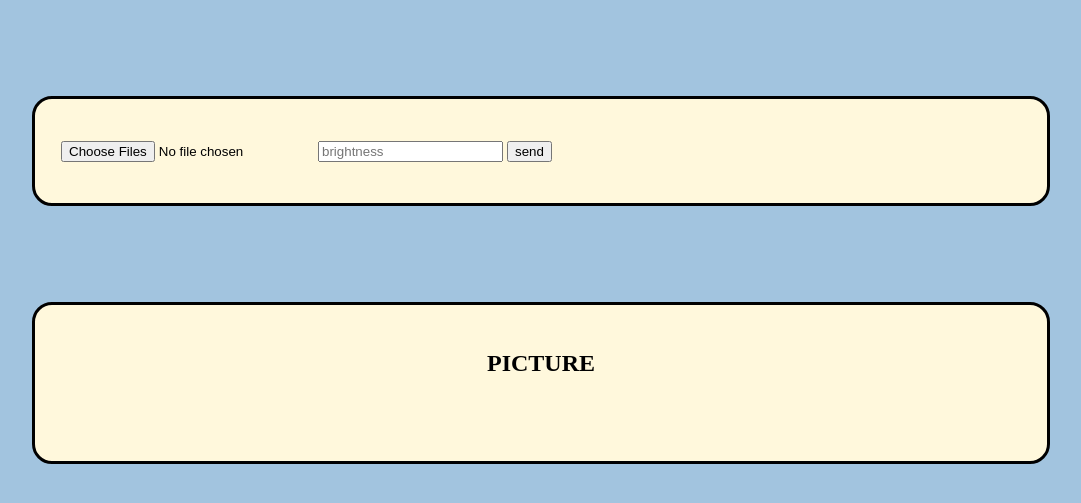
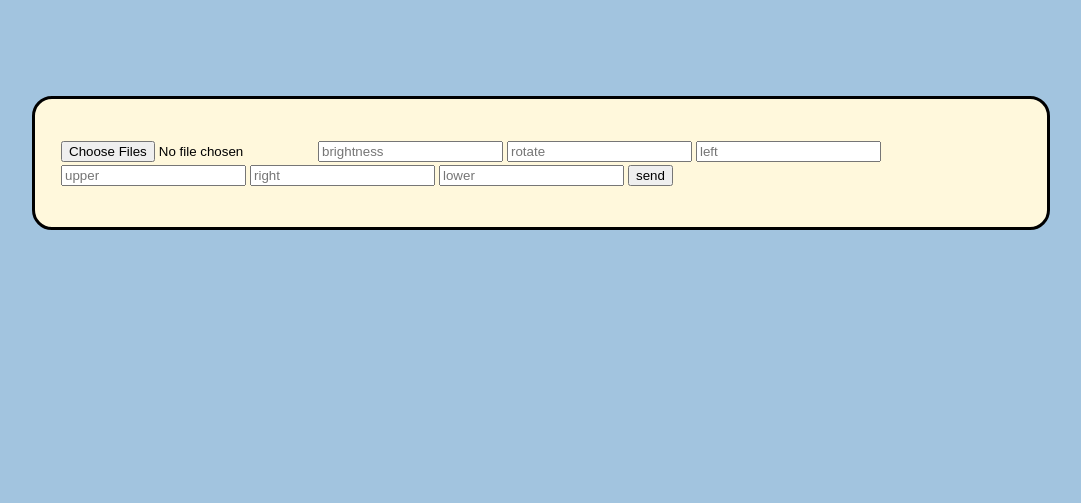
Before and after one commit to AlexanderGalimov/Python_2sem_Task_6, a Flask app: page / in a window 1280 px wide. Shown: the part 109-612 px from the top of the page, without its empty margins (99-1180 px from the left). Run offline with Flask 3, Linux system fonts and the light colour scheme.

Commit message:
commit_fix

```diff
--- a/main.py
+++ b/main.py
@@ -4,7 +4,6 @@ from PIL import Image, ImageEnhance
 from flask import Flask, render_template, request, send_from_directory
 
 APP_ROUTE = os.path.dirname(os.path.abspath(__file__))
-ALLOWED_EXTENSIONS = {'txt', 'pdf', 'png', 'jpg', 'jpeg', 'HEIC'}
 
 app = Flask(__name__)
 
@@ -27,19 +26,16 @@ def send_image(filename):
 
 @app.route('/upload', methods=['POST', 'GET'])
 def upload():
-
     target = os.path.join(APP_ROUTE, 'static/images')
-    # target = os.path.join(APP_ROOT, 'static/')
-    print(target)
-    if not os.path.isdir(target):
-        os.mkdir(target)
-    else:
-        print("Couldn't create upload directory: {}".format(target))
     print(request.files.getlist("file"))
     for file in request.files.getlist("file"):
-        print(file)
+        if file.filename == "":
+            filename = "er.png"
+            return render_template("complete.html", image_name=filename)
+
         print("{} is the file name".format(file.filename))
         filename = file.filename
+        print("fi" + filename)
         destination = "/".join([target, filename])
         print("Accept incoming file:", filename)
         print("Save it to:", destination)
@@ -49,6 +45,22 @@ def upload():
             b = request.form['brightness']
             brightness = float(b)
             change_brightness(destination, brightness)
+
+            a = request.form['rotate']
+            angle = int(a)
+            rotate_image(destination, angle)
+
+            left = request.form['left']
+            upper = request.form['upper']
+            right = request.form['right']
+            lower = request.form['lower']
+            left_parsed = int(left)
+            upper_parsed = int(upper)
+            right_parsed = int(right)
+            lower_parsed = int(lower)
+            crop_image(destination, left_parsed, upper_parsed, right_parsed, lower_parsed)
+
+
         except TypeError:
             print("error")
         except ValueError:
@@ -66,5 +78,17 @@ def change_brightness(filename, koef):
     img.save(filename)
 
 
+def rotate_image(filename, angle):
+    img = Image.open(filename)
+    rotated_img = img.rotate(angle)
+    rotated_img.save(filename)
+
+
+def crop_image(filename, left, upper, right, lower):
+    img = Image.open(filename)
+    im_crop = img.crop((left, upper, right, lower))
+    im_crop.save(filename)
+
+
 if __name__ == "__main__":
     app.run(port=4565, debug=False)
--- a/templates/upload.html
+++ b/templates/upload.html
@@ -20,12 +20,13 @@
         <form id="upload-form" action="{{url_for('upload')}}" method="POST" enctype="multipart/form-data">
             <input type="file" name="file" accept="image/*" multiple>
             <input name="brightness" placeholder="brightness">
+            <input name="rotate" placeholder="rotate">
+            <input name="left" placeholder="left">
+            <input name="upper" placeholder="upper">
+            <input name="right" placeholder="right">
+            <input name="lower" placeholder="lower">
             <input type="submit" value="send">
         </form>
     </div>
-
-    <div class="container">
-        <h2 class="headers">Picture</h2>
-    </div>
 </body>
 </html>
```
Also changed, not shown: templates/complete.html (+15 -2 lines), static/images/IMG_4273.JPG (deleted), static/images/er.png (added), static/images/tankDown.png (deleted).
